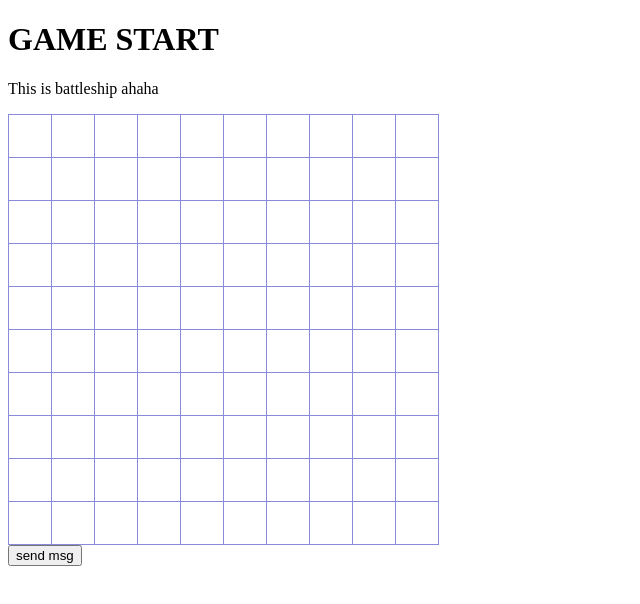
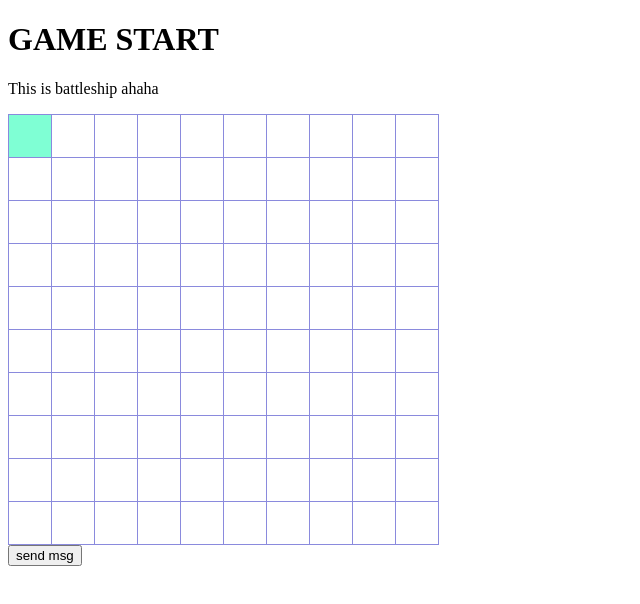
Before and after one commit to coloshword/BattleshipWithSockets, a website: page htmlFiles/gameLoop.html in a window 1280 px wide. Both pictures are taken after a click on the element 30 px from the left and 135 px from the top of the page. Shown: the whole page, without its empty margins (0-640 px from the left). Drawn offline with Linux system fonts and the light colour scheme.

Commit message:
cells respond to clicks

```diff
--- a/htmlFiles/css/gameStyle.css
+++ b/htmlFiles/css/gameStyle.css
@@ -9,5 +9,5 @@ table {
 }
 
 .clickedBox {
-    color:aquamarine;
+    background-color: aquamarine;
 }
--- a/htmlFiles/js/battleship.js
+++ b/htmlFiles/js/battleship.js
@@ -14,10 +14,10 @@ function createGrid() {
 }
 
 function changeColor(i, j) {
-    //turn the color
-    //currentCell = document.getElementById(`cell.${i}.${j}`);
+    // get the correct thing
+    var cell = document.getElementById(`cell.${i}.${j}`);
+    cell.classList.add("clickedBox");
     console.log(`${i} ${j}`);
-    //currentCell.classList.add("clickedBox");
 }
 
 gameLoopHTML = createGrid();
--- a/package.json
+++ b/package.json
@@ -4,6 +4,7 @@
   "description": "my first socket.io app",
   "dependencies": {
     "express": "^4.18.2",
+    "jquery": "^3.6.3",
     "socket.io": "^4.5.4"
   },
   "devDependencies": {
```
Also changed, not shown: htmlFiles/js/client.js (line endings or trailing spaces), 1 other file.
